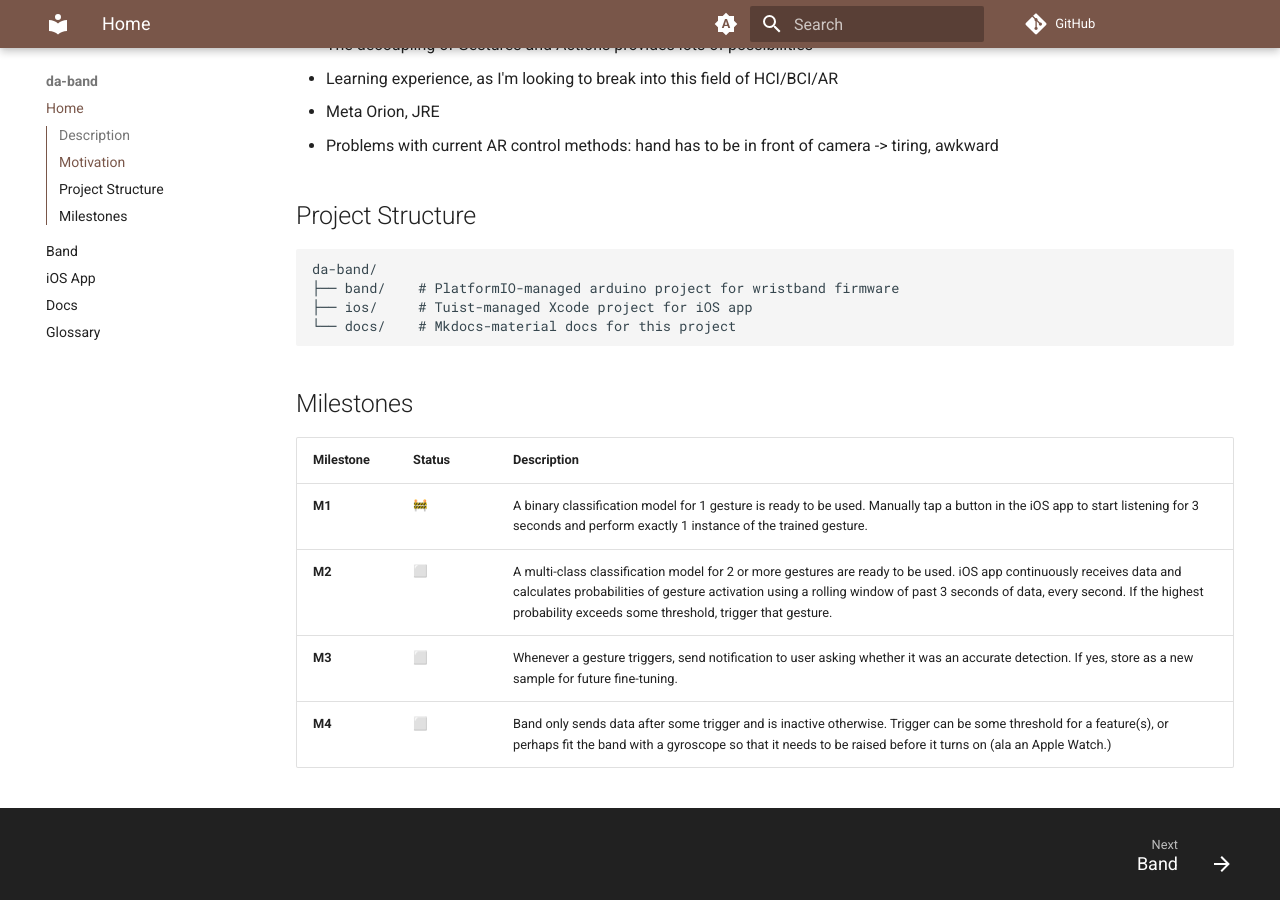
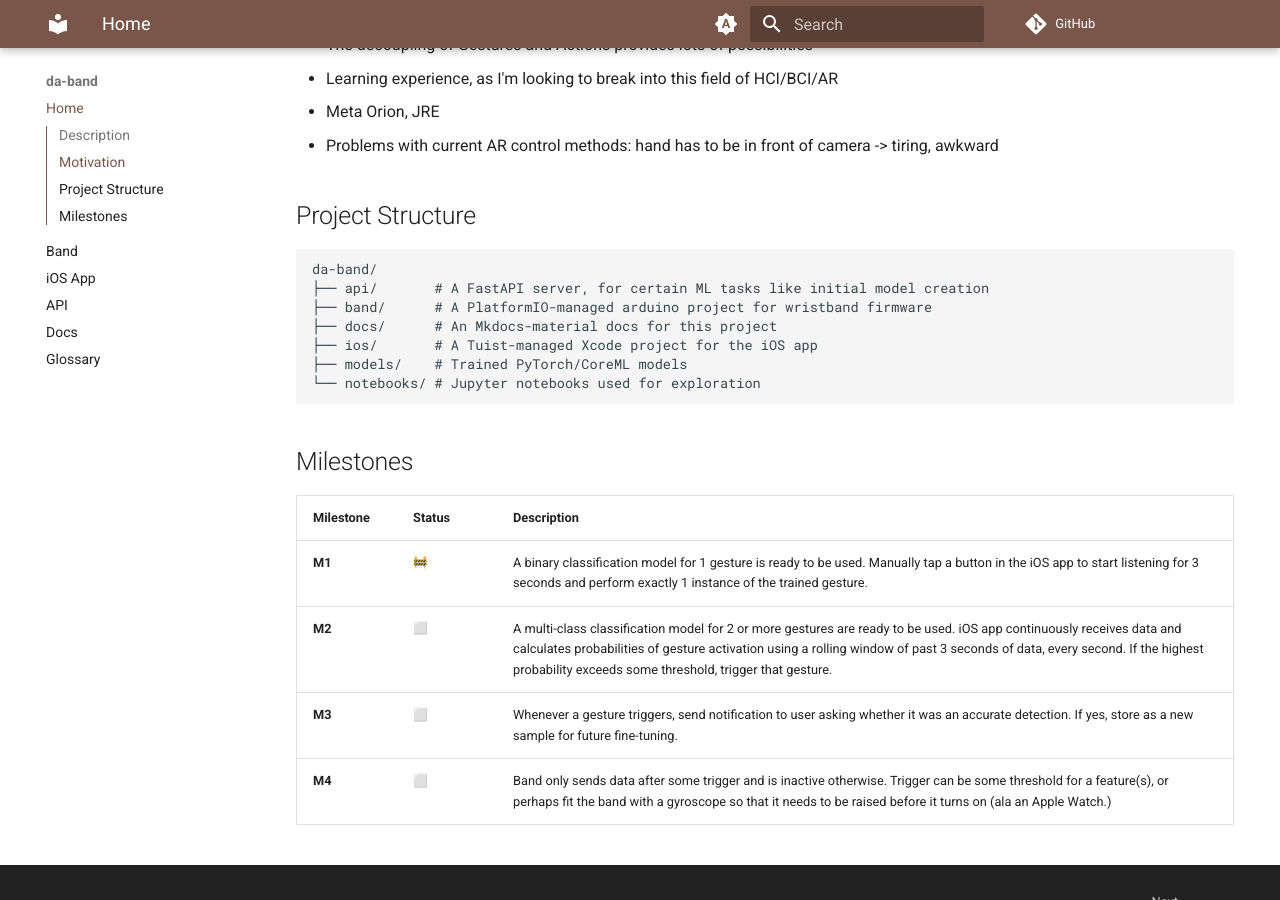
Before and after one commit to davay/da-band, an MkDocs documentation site: the page built from docs/docs/index.md, in a window 1280 px wide and 900 px high, scrolled down 835 px. Built offline with MkDocs 1.6.1 and Material for MkDocs 9.7.7, drawn with Linux system fonts in a browser that asks for light colours; emoji names are drawn with the system emoji font; comment, search, counter and statistics services are not loaded.

Commit message:
FastAPI / Docker skeleton, fully functioning (#4)
* init docs

* feat: dockerized fastapi on mac and linux w nvidia gpu passthrough

* add path conda

* fix ports prod

* fix prod cmd

* fix compose, no more base

* removing unnec SHELL for conda

* comments

````diff
--- a/docs/docs/index.md
+++ b/docs/docs/index.md
@@ -44,9 +44,12 @@ graph LR
 
 ```
 da-band/
-├── band/    # PlatformIO-managed arduino project for wristband firmware
-├── ios/     # Tuist-managed Xcode project for iOS app
-└── docs/    # Mkdocs-material docs for this project
+├── api/       # A FastAPI server, for certain ML tasks like initial model creation
+├── band/      # A PlatformIO-managed arduino project for wristband firmware
+├── docs/      # An Mkdocs-material docs for this project
+├── ios/       # A Tuist-managed Xcode project for the iOS app
+├── models/    # Trained PyTorch/CoreML models
+└── notebooks/ # Jupyter notebooks used for exploration
 ```
 
 ## Milestones
--- a/docs/mkdocs.yml
+++ b/docs/mkdocs.yml
@@ -8,6 +8,7 @@ nav:
   - Home: index.md
   - Band: band.md
   - iOS App: ios.md
+  - API: api.md
   - Docs: docs.md
   - Glossary: glossary.md
 ######################################################################################
````
Also changed, not shown: docs/docs/api.md (added, +22 -0 lines), 9 other files.
